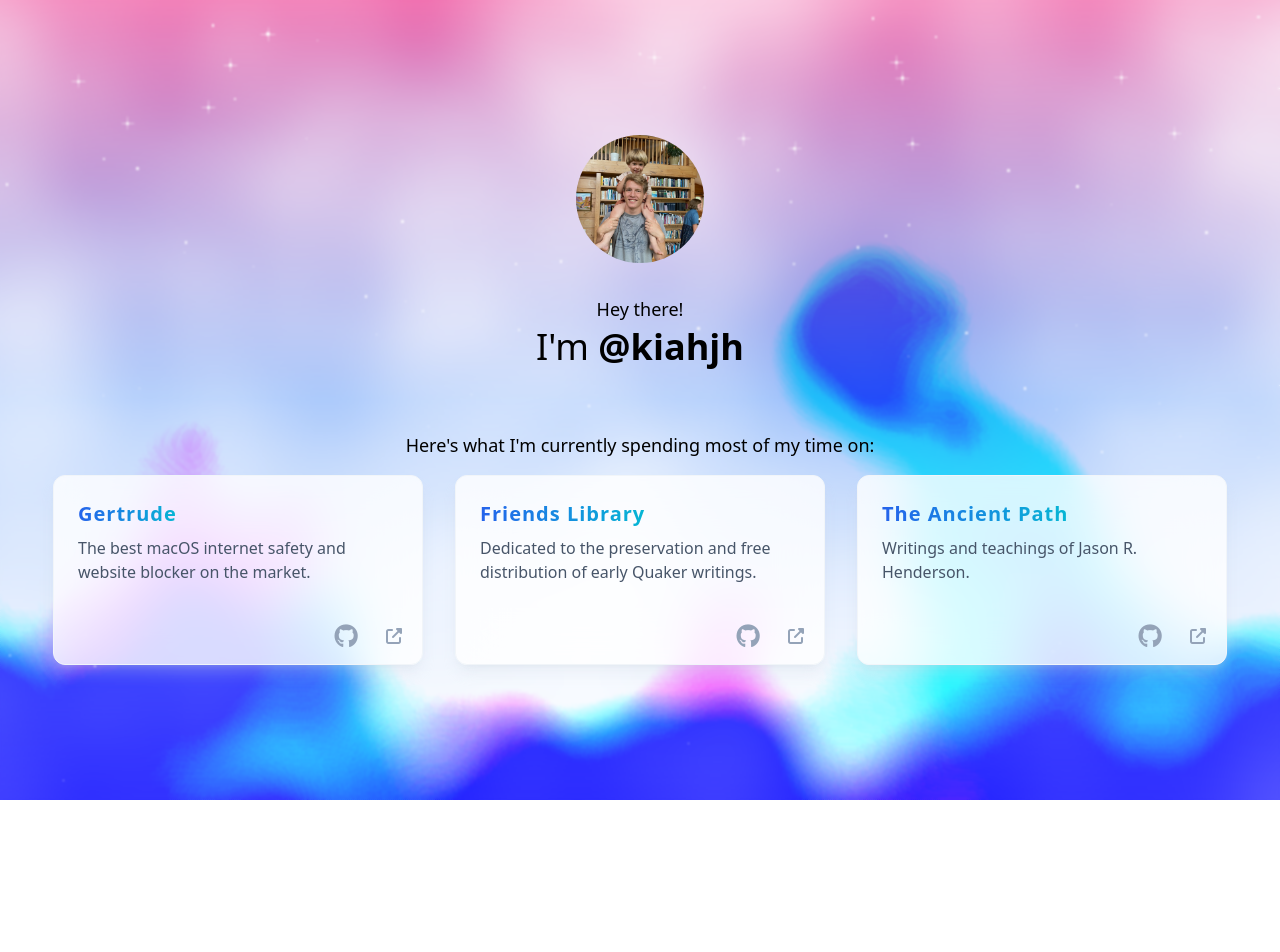
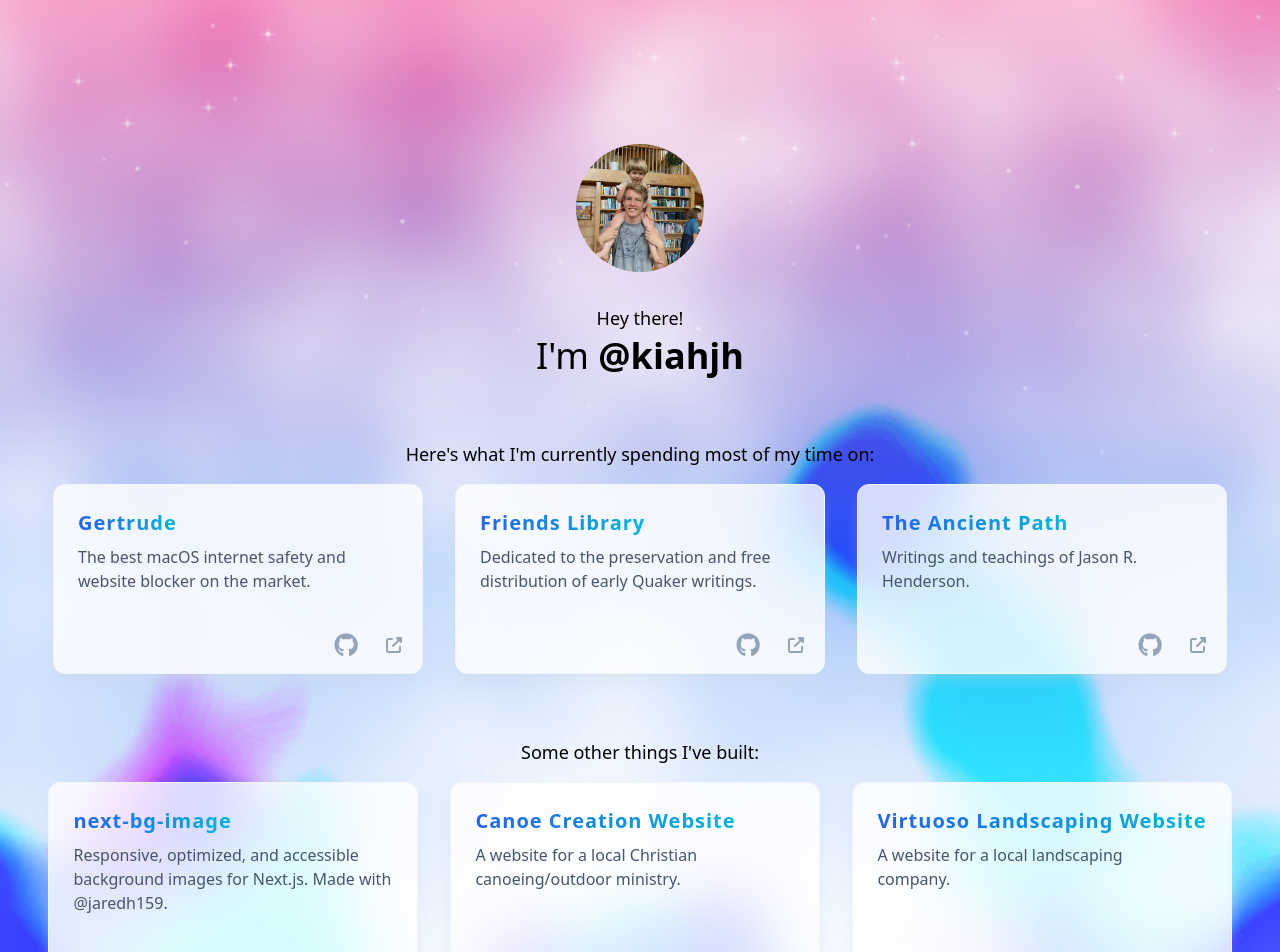
Before and after one commit to kiahjh/kiahjh.com, a Next.js app: page / in a window 1280 px wide. Shown: the top 952 px of the page. Built offline with nearby package versions, Linux system fonts and the light colour scheme.

Commit message:
added past projects

```diff
--- a/app/page.tsx
+++ b/app/page.tsx
@@ -1,8 +1,8 @@
-import React from 'react';
-import Image from 'next/image';
-import Link from 'next/link';
-import Noise from '../public/noise.svg';
-import ProfilePicture from '../public/me.jpg';
+import React from "react";
+import Image from "next/image";
+import Link from "next/link";
+import Noise from "../public/noise.svg";
+import ProfilePicture from "../public/me.jpg";
 
 export default function Home() {
   const stars: Array<{ size: number; left: number; top: number }> = [];
@@ -16,13 +16,13 @@
   }
 
   return (
-    <main className="min-h-screen bg-gradient-to-b from-pink-500 via-blue-500 to-white py-20 px-8 xs:px-12 relative flex flex-col">
+    <main className="min-h-screen bg-gradient-to-b from-pink-500 via-blue-500 to-white py-36 px-8 xs:px-12 relative flex flex-col">
       <div
         className="absolute w-full h-full bottom-0 left-0 bg-cover bg-center [filter:contrast(170%)_brightness(1000%)]"
         style={{
           backgroundImage: `linear-gradient(0deg, rgba(0,3,255,0.62), rgba(0,0,0,0)), url(${Noise.src})`,
         }}
-      ></div>
+      />
       <div className="w-full h-full left-0 top-0 absolute">
         {stars.map((star) => (
           <Star key={star.top} {...star} />
@@ -32,13 +32,16 @@
       <div className="flex flex-col justify-center items-center flex-grow relative">
         <Image
           src={ProfilePicture}
-          alt={'picture of kiahjh'}
+          alt={"picture of kiahjh"}
           className="w-32 h-32 rounded-full object-cover object-center"
         />
         <h2 className="text-black font-light text-lg mt-8 mb-1">Hey there!</h2>
         <h1 className="text-4xl text-black font-extralight">
-          I&apos;m{' '}
-          <Link href="https://github.com/kiahjh" className="font-bold text-black">
+          I&apos;m{" "}
+          <Link
+            href="https://github.com/kiahjh"
+            className="font-bold text-black"
+          >
             @kiahjh
           </Link>
         </h1>
@@ -47,22 +50,45 @@
         </h3>
         <div className="mt-4 flex justify-center gap-8 flex-wrap">
           <Project
-            title={'Gertrude'}
+            title={"Gertrude"}
             description={`The best macOS internet safety and website blocker on the market.`}
-            githubUrl={'https://github.com/gertrude-app'}
-            url={'https://gertrude.app'}
+            githubUrl={"https://github.com/gertrude-app"}
+            url={"https://gertrude.app"}
           />
           <Project
-            title={'Friends Library'}
+            title={"Friends Library"}
             description={`Dedicated to the preservation and free distribution of early Quaker writings.`}
-            githubUrl={'https://github.com/friends-library'}
-            url={'https://friendslibrary.com'}
+            githubUrl={"https://github.com/friends-library"}
+            url={"https://friendslibrary.com"}
           />
           <Project
-            title={'The Ancient Path'}
+            title={"The Ancient Path"}
             description={`Writings and teachings of Jason R. Henderson.`}
-            githubUrl={'https://github.com/kiahjh/ancient-path'}
-            url={'https://hender.blog'}
+            githubUrl={"https://github.com/kiahjh/ancient-path"}
+            url={"https://hender.blog"}
+          />
+        </div>
+        <h3 className="text-black text-lg font-light mt-16 text-center">
+          Some other things I&apos;ve built:
+        </h3>
+        <div className="mt-4 flex justify-center gap-8 flex-wrap">
+          <Project
+            title={"next-bg-image"}
+            description={`Responsive, optimized, and accessible background images for Next.js. Made with @jaredh159.`}
+            githubUrl={"https://github.com/kiahjh/next-bg-image"}
+            url={"https://next-bg-image.kiahjh.com"}
+          />
+          <Project
+            title={"Canoe Creation Website"}
+            description={`A website for a local Christian canoeing/outdoor ministry.`}
+            githubUrl={"https://github.com/kiahjh/canoe-creation"}
+            url={"https://canoecreation.org"}
+          />
+          <Project
+            title={"Virtuoso Landscaping Website"}
+            description={`A website for a local landscaping company.`}
+            githubUrl={"https://github.com/kiahjh/virtuoso"}
+            url={"https://virtuosolandscapes.com"}
           />
         </div>
       </div>
@@ -110,7 +136,12 @@
   url: string;
 }
 
-const Project: React.FC<ProjectProps> = ({ title, description, githubUrl, url }) => {
+const Project: React.FC<ProjectProps> = ({
+  title,
+  description,
+  githubUrl,
+  url,
+}) => {
   return (
     <div className="border border-slate-100 bg-white/80 backdrop-blur-xl rounded-xl shadow-lg shadow-slate-300/30 flex flex-col">
       <div className="p-6 flex-grow">
```
